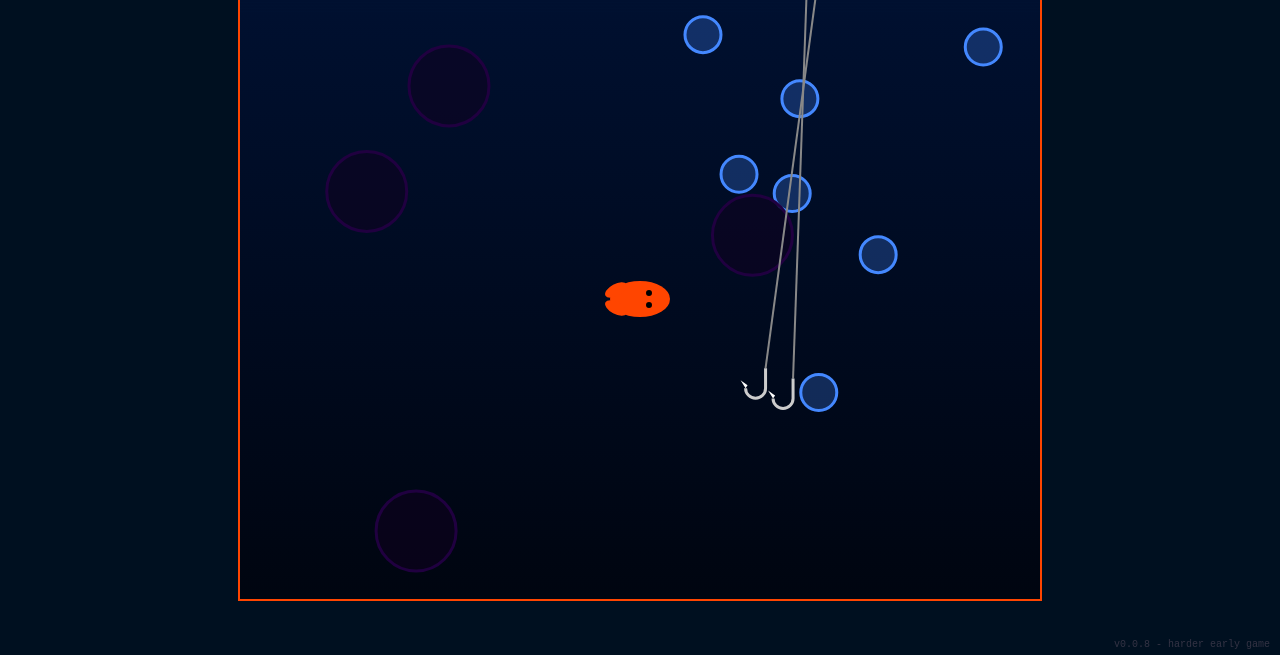
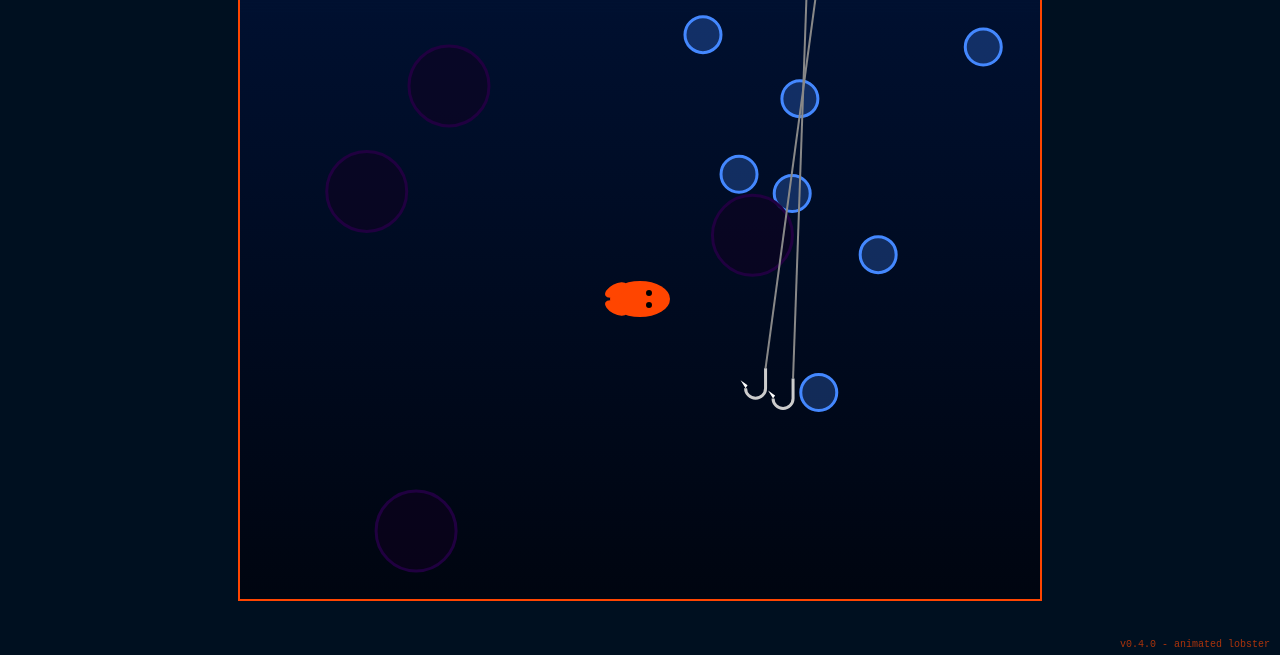
Before and after one commit to clawinho/lobster-swim, a plain HTML site: page index.html in a window 1280 px wide. Shown: the part 145-800 px from the top of the page. Drawn offline with Linux system fonts and the light colour scheme.

Commit message:
v0.4.0 - Make version number visible

```diff
--- a/index.html
+++ b/index.html
@@ -12,7 +12,7 @@
         #ui h1 { margin: 0; font-size: 1.5em; }
         #ui p { margin: 5px 0; font-size: 0.9em; }
         #lives { color: #ff6666; letter-spacing: 4px; }
-        #version { position: fixed; bottom: 5px; right: 10px; color: #334; font-size: 10px; }
+        #version { position: fixed; bottom: 5px; right: 10px; color: #ff4500aa; font-size: 10px; }
         #mobile-hint { color: #666; font-size: 0.8em; }
         #difficulty { color: #ff8800; font-size: 0.75em; margin-left: 10px; }
         @media (max-width: 820px) { canvas { width: 100vw; height: auto; } }
@@ -25,7 +25,7 @@
         <p id="mobile-hint">Touch & drag to swim!</p>
     </div>
     <canvas id="game" width="800" height="600"></canvas>
-    <div id="version">v0.0.8 - harder early game</div>
+    <div id="version">v0.4.0 - animated lobster</div>
     <script>
         const canvas = document.getElementById('game');
         const ctx = canvas.getContext('2d');
```
